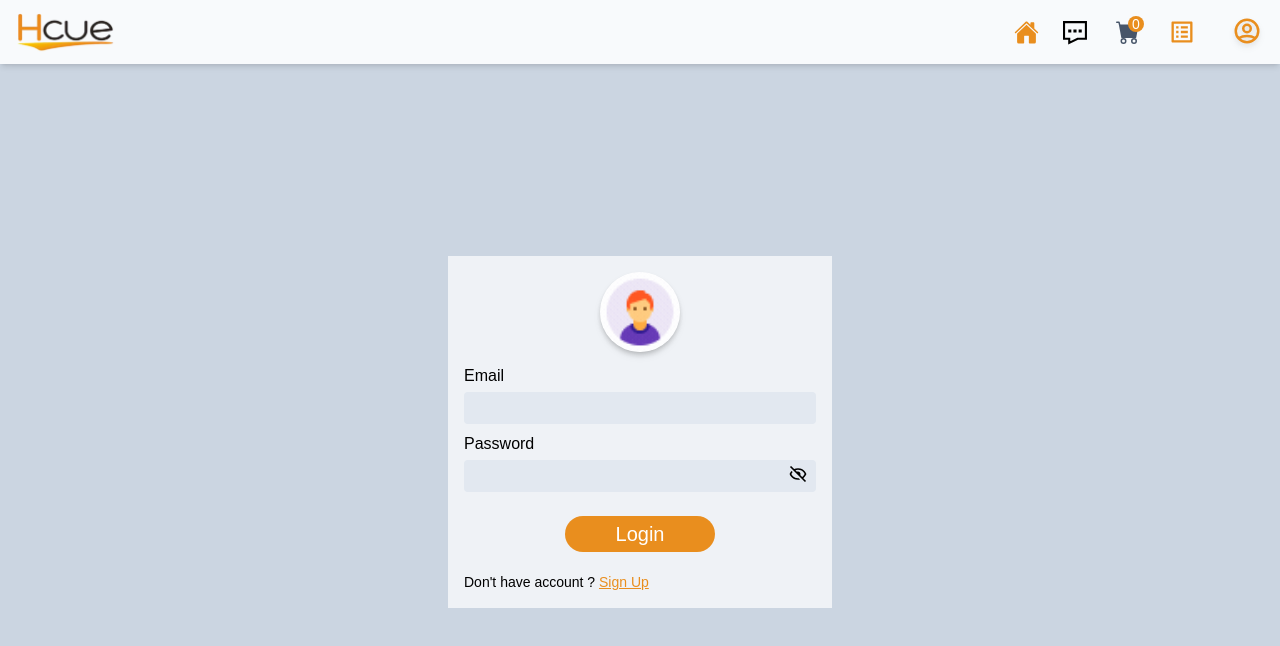
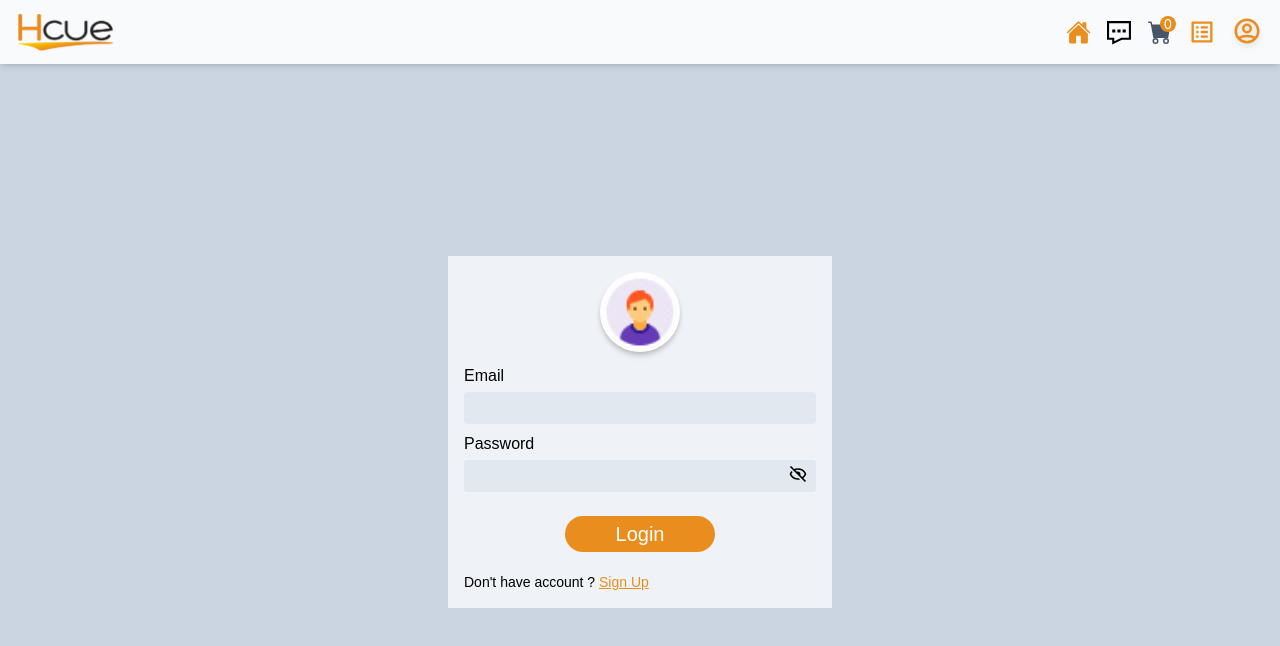
Before and after one commit to AdiriOghenetega/MERN-ECOMMERCE-APP-FRONTEND, a React (Create React App) app: page /login in a window 1280 px wide. Shown: the top 646 px of the page. Built offline with nearby package versions, Linux system fonts and the light colour scheme; no server answers.

Commit message:
updated orderitem.js

```diff
--- a/src/component/Header.js
+++ b/src/component/Header.js
@@ -47,12 +47,12 @@ const Header = () => {
           </div>
         </Link>
 
-        <div className="flex items-center gap-4 md:gap-7">
-          <nav className="gap-4 md:gap-6 text-base md:text-lg hidden md:flex">
+        <div className="flex items-center">
+          <nav className="items-center text-base md:text-lg hidden md:flex">
             <Link to={""}>
               <IoHome
                 size="25px"
-                className="text-[rgb(233,142,30)]"
+                className="text-[rgb(233,142,30)] mr-4"
                 data-tooltip-id="my-tooltip"
                 data-tooltip-content="Home"
                 data-tooltip-hidden={isMobile && true}
@@ -62,7 +62,7 @@ const Header = () => {
             currentRoute.pathname === `/menu/${location}` ? null : (
               location && <Link to={`menu/${location}`}>
                 <BiFoodMenu
-                  className="text-[rgb(233,142,30)]"
+                  className="text-[rgb(233,142,30)] mr-4"
                   size="25px"
                   data-tooltip-id="my-tooltip"
                   data-tooltip-content="Menu"
@@ -76,13 +76,14 @@ const Header = () => {
                 data-tooltip-id="my-tooltip"
                 data-tooltip-content="Contact us"
                 data-tooltip-hidden={isMobile && true}
+                className="mr-4"
               />
             </Link>
           </nav>
           <div
             className={`text-2xl text-slate-600 relative ${
               currentRoute.pathname === "/" && "pointer-events-none"
-            }`}
+            } mr-4`}
           >
             <Link to={"cart"}>
               <BsCartFill
@@ -95,6 +96,7 @@ const Header = () => {
               </div>
             </Link>
           </div>
+          <div className="mr-4">
             <Link to={"orderList"}>
               <MdListAlt
                 size="28px"
@@ -104,7 +106,8 @@ const Header = () => {
                 className="text-[rgb(233,142,30)]"
               />
             </Link>
-          <div className="ml-2 text-slate-600" onClick={handleShowMenu}>
+          </div>
+          <div className=" text-slate-600" onClick={handleShowMenu}>
             <div className="text-3xl cursor-pointer w-8 h-8 rounded-full overflow-hidden drop-shadow-md text-[rgb(233,142,30)]">
               {userData.image ? (
                 <img
--- a/src/component/orderitem.js
+++ b/src/component/orderitem.js
@@ -8,10 +8,10 @@ export default function OrderItem({ elem }) {
   return (
     <div
       onClick={() => setDetailsModal((prev) => !prev)}
-      className="w-full cursor-pointer"
+      className="relative w-full cursor-pointer"
     >
       {detailsModal && (
-        <div className="absolute top-20 h-auto w-full min-h-full min-w-full bg-transparent backdrop-blur-[2px] z-40 flex flex-col justify-start items-center ">
+        <div className="absolute top-20 h-full w-full min-h-full min-w-full bg-transparent backdrop-blur-[2px] z-40 flex flex-col justify-start items-center ">
           <div className="bg-[rgb(254,235,228)] md:w-[70%] p-2 md:p-10">
             <div className="flex flex-row items-center justify-between w-full ">
               <h3 className="font-bold text-[20px]">Order Details</h3>
--- a/src/page/login.js
+++ b/src/page/login.js
@@ -26,9 +26,6 @@ const Login = () => {
 
 
   const dispatch = useDispatch()
-
-
-
 
   const handleShowPassword = () => {
     setShowPassword((prev) => !prev);
@@ -64,7 +61,7 @@ const Login = () => {
       if(dataRes.alert){
         localStorage.setItem('user', JSON.stringify(dataRes.data._id))
         dispatch(loginRedux(dataRes.data))
-        (productCartItem?.length <= 0) && dispatch(setCartData(dataRes.cart))
+        productCartItem?.length <= 0 && dispatch(setCartData(dataRes.cart))
         dispatch(setOrderData(dataRes.orderList))
         setTimeout(() => {
           navigate("/")
```
